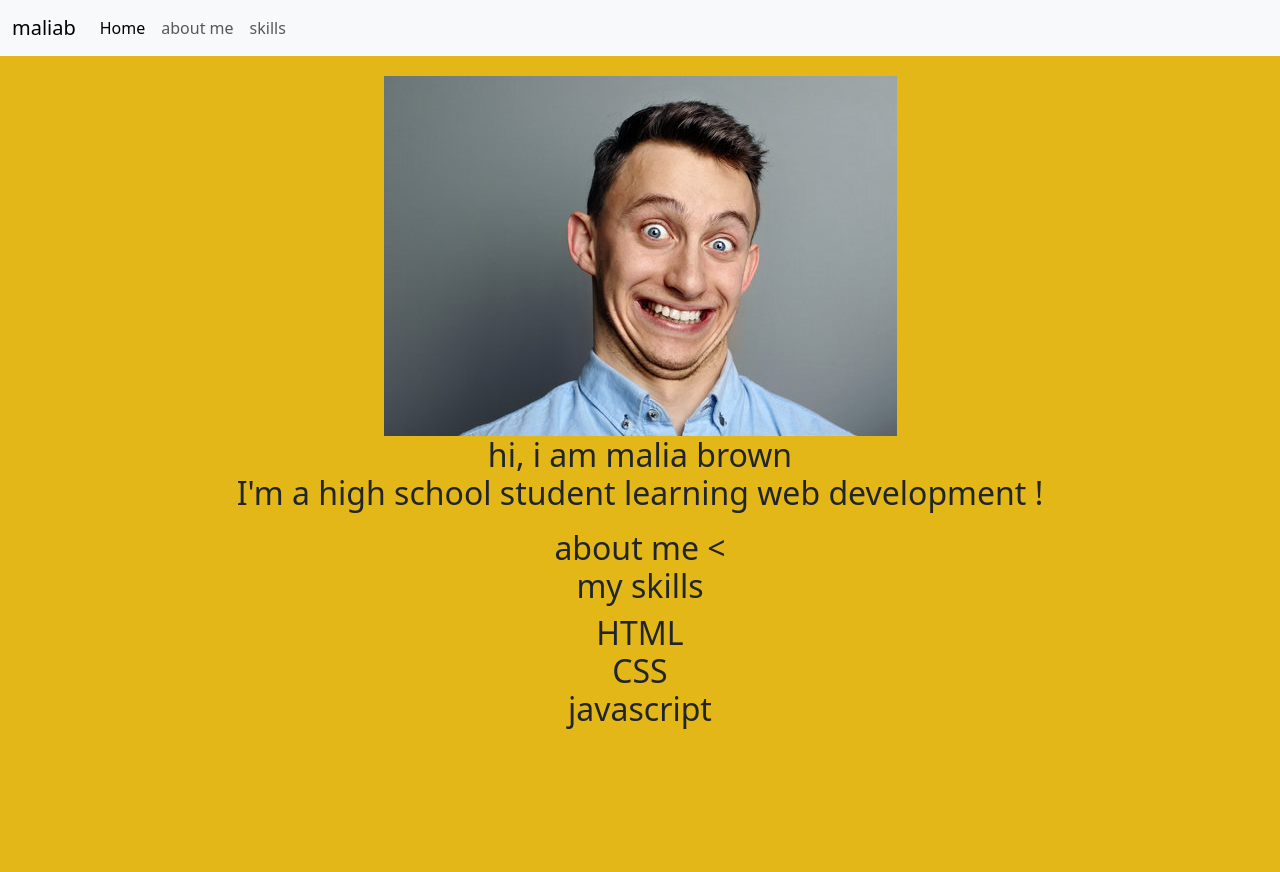
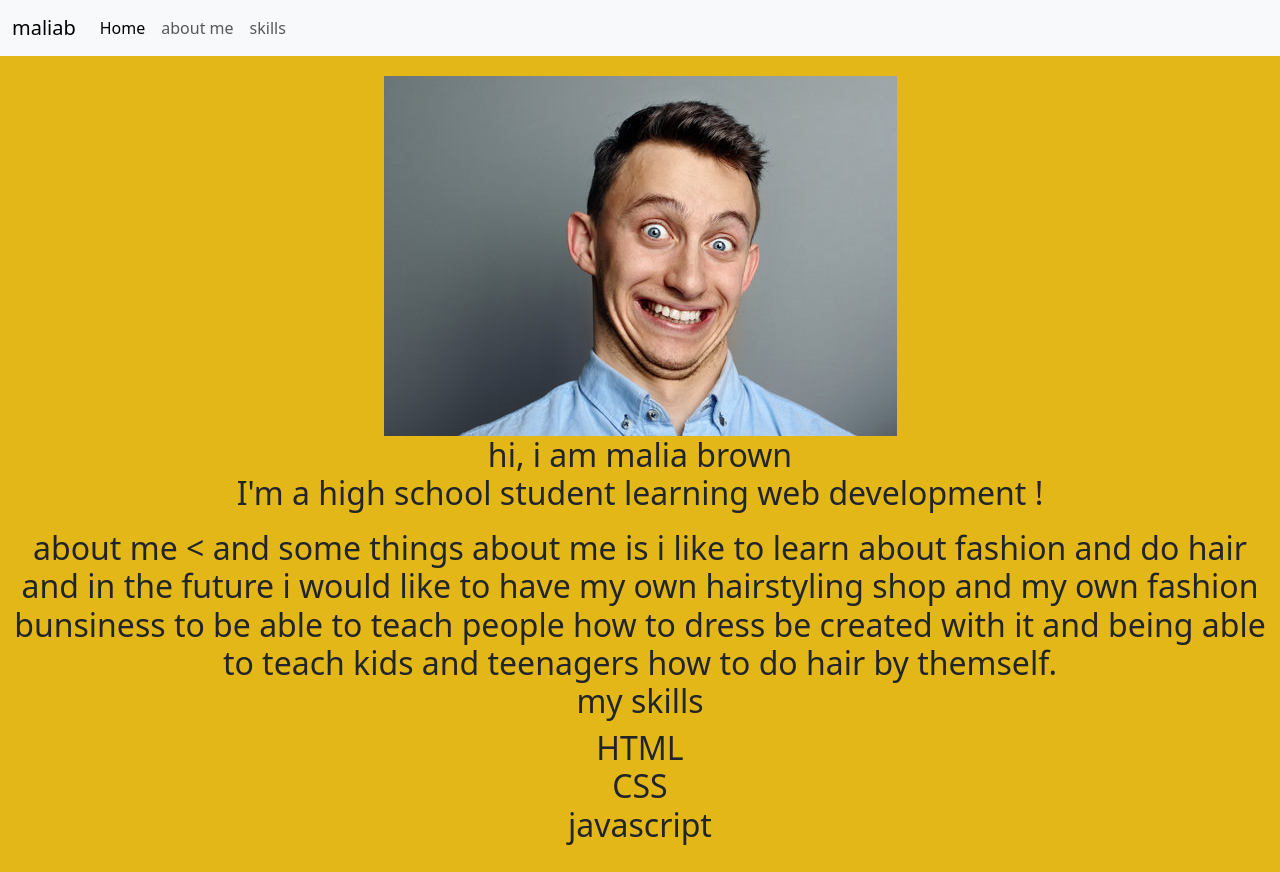
Before and after one commit to maliabrown/SYEP-portfolio-PD-malia-brown, a plain HTML site: page index.html in a window 1280 px wide. Before the commit the page ends 800 px from the top, so only its background shows below. Drawn offline with nearby package versions, Linux system fonts and the light colour scheme.

Commit message:
Update index.html

```diff
--- a/index.html
+++ b/index.html
@@ -33,7 +33,12 @@
 </span></h2>
 <section id="about" class="section">
     <h2> about me <
-        <p5-6 sentences about yourself</p>
+     and some things about me is i like to learn about fashion and do hair
+        and in the future i would like to have my own hairstyling
+         shop and my own fashion bunsiness to be able to teach
+           people how to dress be created with it and
+            being able to teach kids and teenagers how to do hair by themself.
+
 
 
             <section id="skills " class="section">
```
